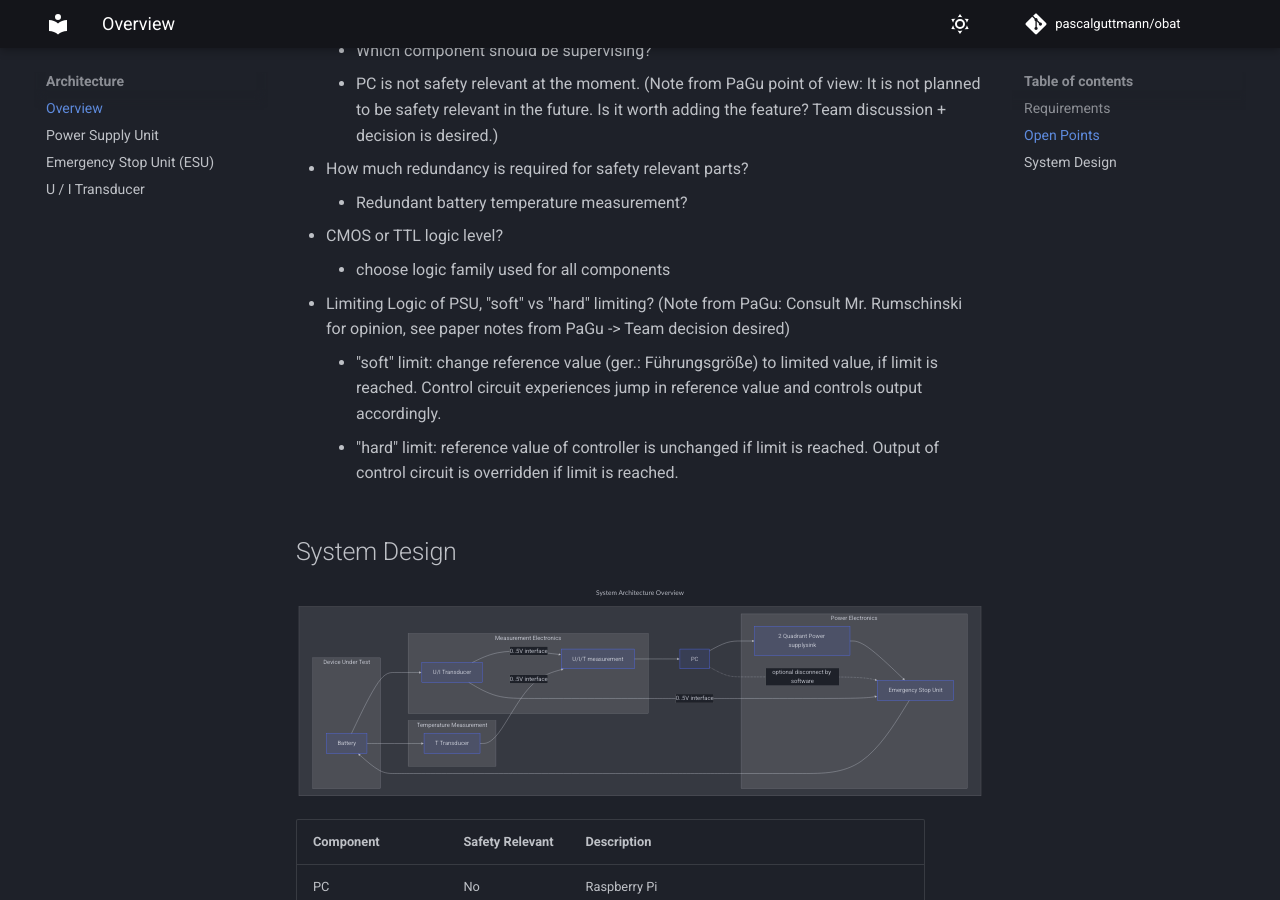
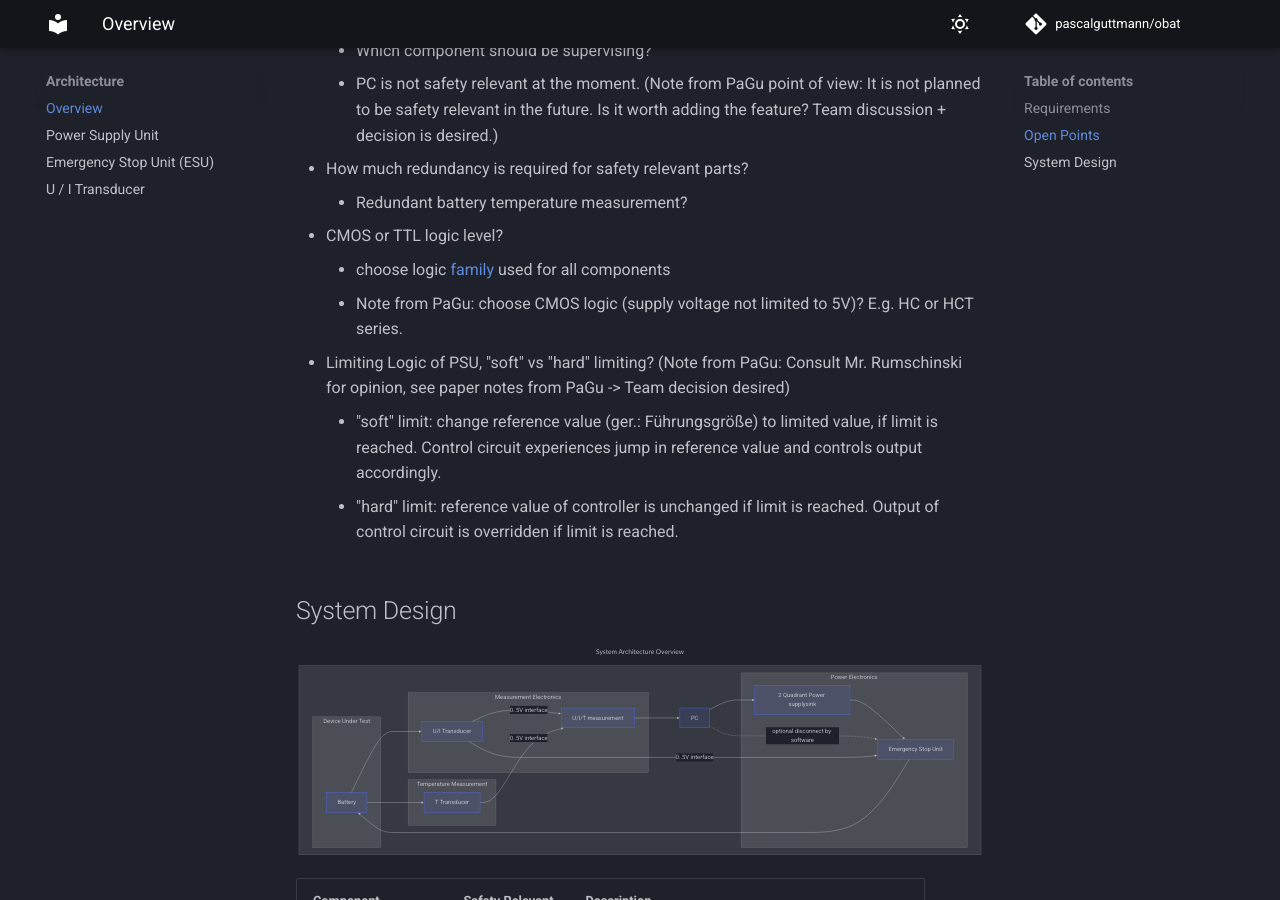
Before and after one commit to pascalguttmann/obat, an MkDocs documentation site: the page built from docs/arch/overview.md, in a window 1280 px wide and 900 px high, scrolled down 1178 px. Built offline with MkDocs 1.6.1 and Material for MkDocs 9.7.7, drawn with Linux system fonts in a browser that asks for light colours; comment, search, counter and statistics services are not loaded.

Commit message:
add logic family note and link to family overview

```diff
--- a/docs/arch/overview.md
+++ b/docs/arch/overview.md
@@ -38,7 +38,9 @@
 - How much redundancy is required for safety relevant parts?
     - Redundant battery temperature measurement?
 - CMOS or TTL logic level?
-    - choose logic family used for all components
+    - choose logic [family][7400-families] used for all components
+    - Note from PaGu: choose CMOS logic (supply voltage not limited to 5V)? E.g.
+        HC or HCT series.
 - Limiting Logic of PSU, "soft" vs "hard" limiting? (Note from PaGu: Consult Mr.
     Rumschinski for opinion, see paper notes from PaGu -> Team decision desired)
     - "soft" limit: change reference value (ger.: Führungsgröße) to limited
```
Also changed, not shown: other parts of docs/arch/overview.md (+2 -0 lines).
